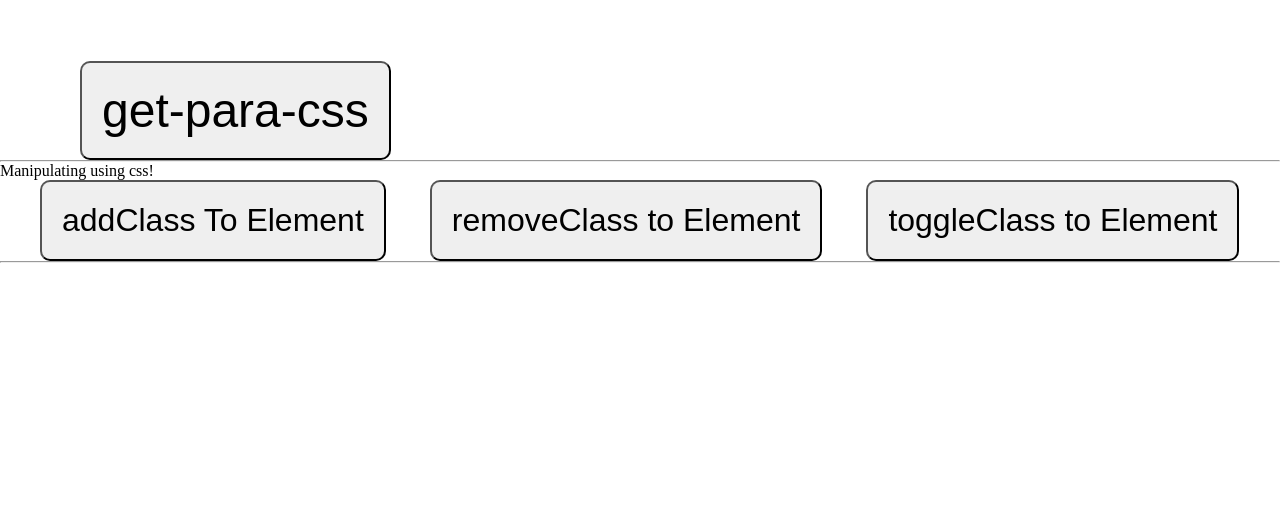
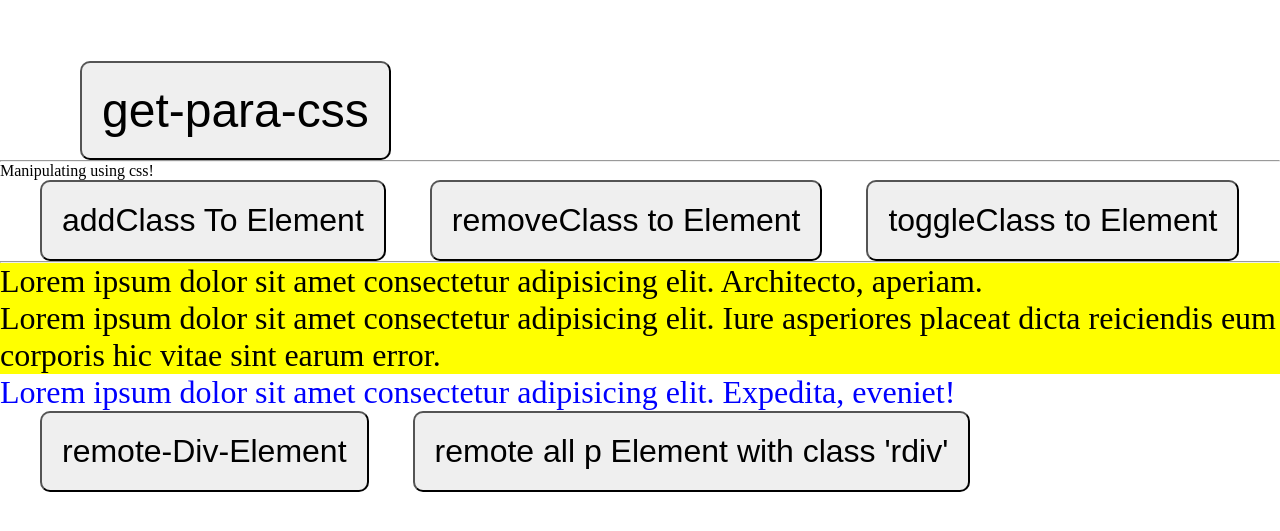
Before and after one commit to webdev-ashishk/jquery, a plain HTML site: page jquery-html/index.html in a window 1280 px wide. Shown: the part 251-782 px from the top of the page. Drawn offline with nearby package versions, Linux system fonts and the light colour scheme.

Commit message:
remove element completed

```diff
--- a/jquery-html/index.html
+++ b/jquery-html/index.html
@@ -24,6 +24,24 @@
     <button id="rclassbtn">removeClass to Element</button>
     <button id="tclassbtn">toggleClass to Element</button>
     <hr />
+    <!-- <----------jquery-remove element------->
+    <span>
+      <p class="rdiv">
+        Lorem ipsum dolor sit amet consectetur adipisicing elit. Architecto,
+        aperiam.
+      </p>
+      <p class="rdiv">
+        Lorem ipsum dolor sit amet consectetur adipisicing elit. Iure asperiores
+        placeat dicta reiciendis eum corporis hic vitae sint earum error.
+      </p>
+      <p class="lpara">
+        Lorem ipsum dolor sit amet consectetur adipisicing elit. Expedita,
+        eveniet!
+      </p>
+    </span>
+    <button id="relementbtn">remote-Div-Element</button>
+    <button id="relementbtn2">remote all p Element with class 'rdiv'</button>
+
     <!-- javascript file added  -->
     <script src="script.js"></script>
     <!-- jquery file added  -->
--- a/jquery-html/script.js
+++ b/jquery-html/script.js
@@ -48,4 +48,12 @@ $(document).ready(function () {
     $("p").toggleClass("blue");
     $("div").toggleClass("important divFontStyle");
   });
+
+  // -----------remove element------------------->
+  $("#relementbtn").click(() => {
+    $("span").remove();
+  });
+  $("#relementbtn2").click(() => {
+    $("p").remove(".rdiv");
+  });
 });
--- a/jquery-html/style.css
+++ b/jquery-html/style.css
@@ -30,7 +30,9 @@ h1 {
 }
 #aclassbtn,
 #rclassbtn,
-#tclassbtn {
+#tclassbtn,
+#relementbtn,
+#relementbtn2 {
   padding: 20px;
   border-radius: 10px;
   margin-left: 40px;
@@ -52,3 +54,14 @@ h1 {
   margin-left: 10px;
   margin-bottom: 5px;
 }
+/* remove element  */
+.rdiv {
+  border: 2px slide yellow;
+  color: black;
+  background-color: yellow;
+  font-size: 2rem;
+}
+.lpara {
+  color: blue;
+  font-size: 2rem;
+}
```
